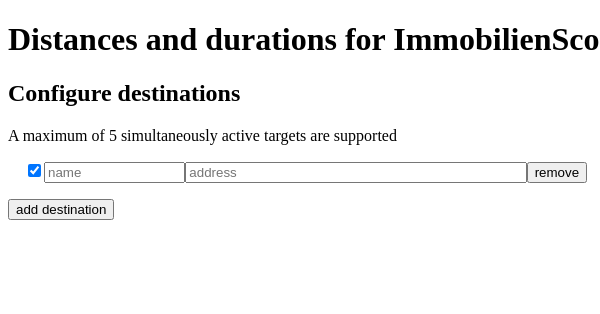
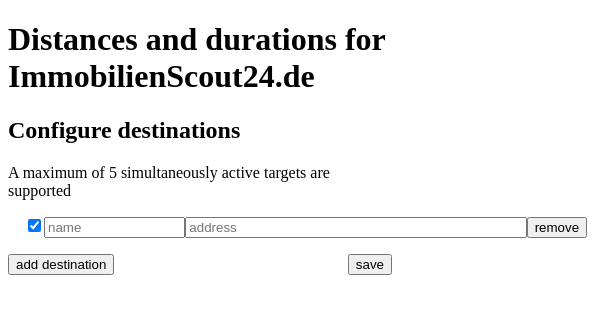
Before and after one commit to powerflo/ImmobilienScout24Distances, a browser extension: page src/popup/popup.html in a window 400 px wide. Both pictures are taken after a click on the button "add destination". Shown: the top 314 px of the page, 600 px wide, since content can reach past the window. Drawn offline with Linux system fonts and the light colour scheme.

Commit message:
popup: prevent wrapping

```diff
--- a/src/popup/popup.css
+++ b/src/popup/popup.css
@@ -1,5 +1,5 @@
 body {
-	min-width: 45em;
+	/*min-width: 45em;*/
 }
 
 .nameInput {
@@ -17,3 +17,7 @@
 #address-list {
 	margin: 1em;
 }
+
+.destination {
+	white-space: nowrap;
+}
```
